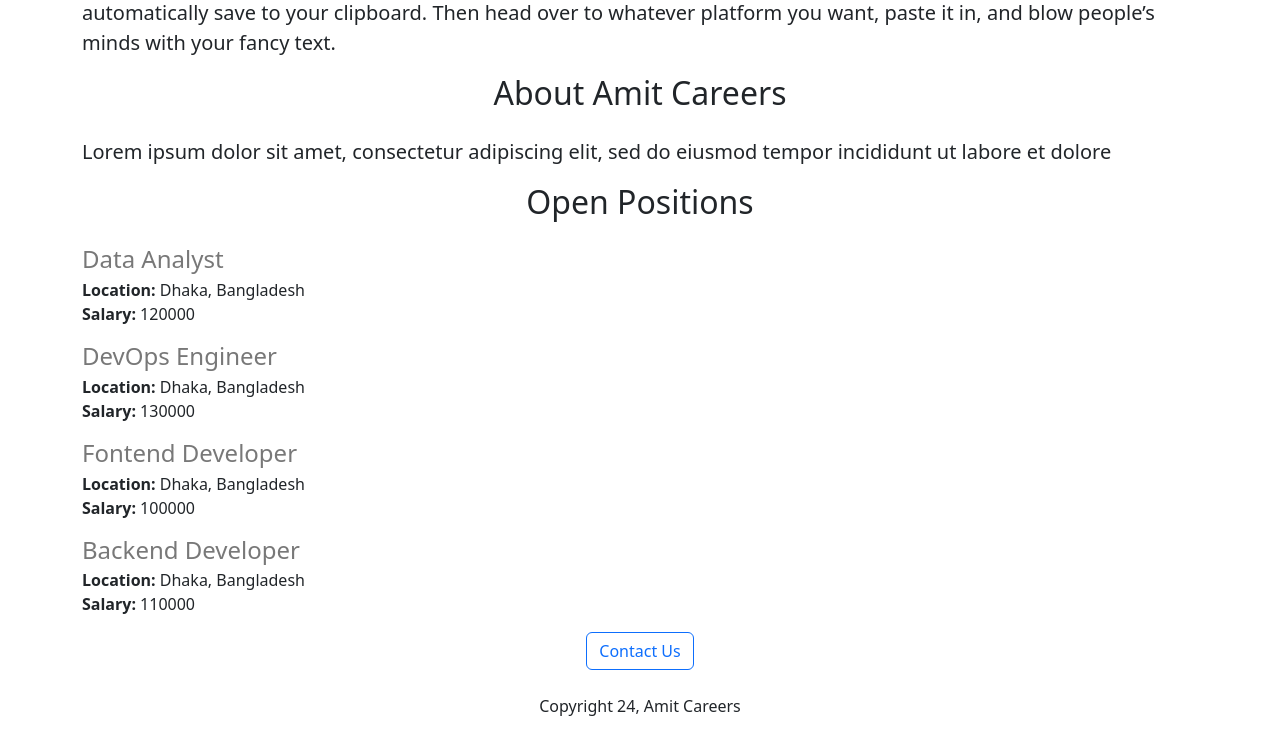
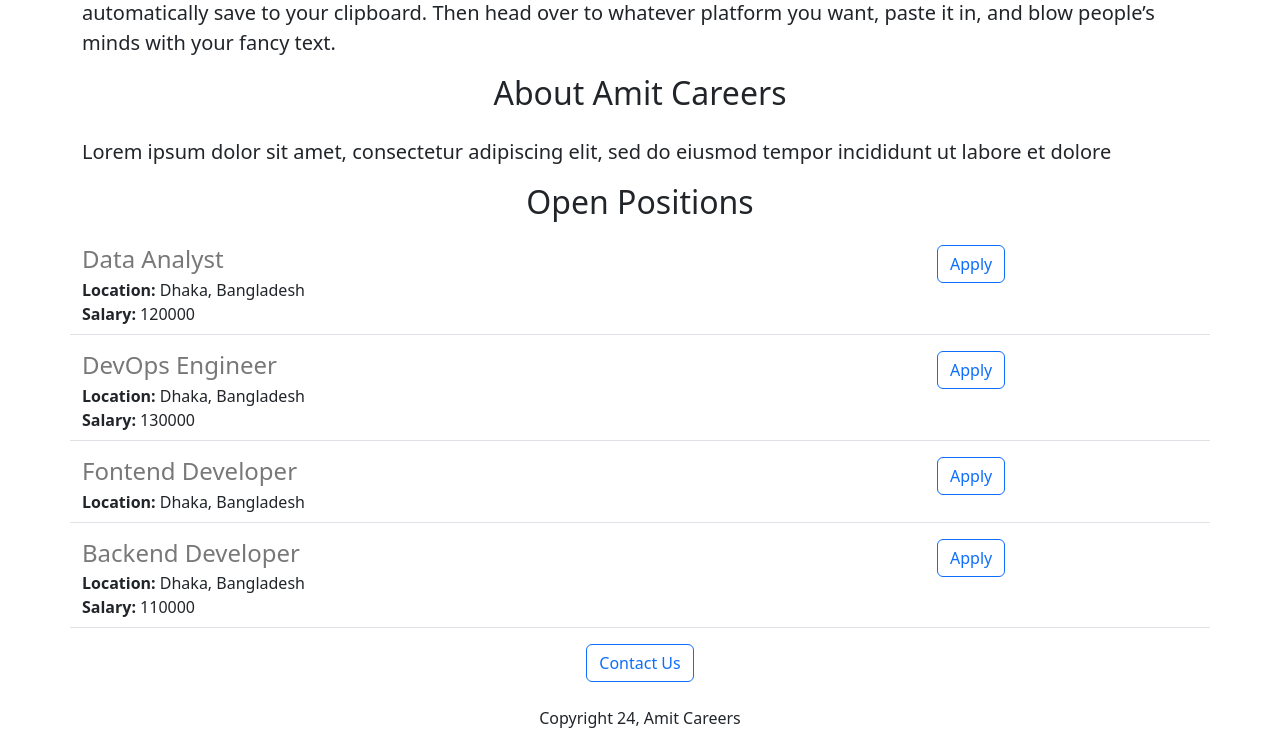
Before and after one commit to sarkeramit2092/flask-web-app, a Flask app: page / in a window 1280 px wide. Shown: the part 792-1538 px from the top of the page. Before the commit the page ends 1508 px from the top, so only its background shows below. Run offline with Flask 3, Linux system fonts and the light colour scheme.

Commit message:
add jobitem.html file

```diff
--- a/app.py
+++ b/app.py
@@ -19,7 +19,7 @@
         "id": 3,
         "title": "Fontend Developer",
         "location": "Dhaka, Bangladesh",
-        "salary": "100000"
+        #"salary": "100000"
     },
     {
         "id": 4,
--- a/templates/home.html
+++ b/templates/home.html
@@ -35,11 +35,7 @@
 
       <div>
         {% for job in jobs %}
-         <div style="margin-bottom:16px">
-           <h4 style="color:rgb(120,120,120) ;margin-bottom:4px">{{job['title']}}</h4>
-           <div><b>Location:</b> {{job['location']}}</div>
-           <div><b>Salary:</b> {{job['salary']}}</div>
-         </div>
+         {% include 'jobitem.html' %}
         {% endfor %}
       </div>
 
--- /dev/null
+++ b/templates/jobitem.html
@@ -0,0 +1,18 @@
+<div class="border-bottom row" style="margin-bottom:16px;padding-bottom:8px;">
+  <div class="col-9">
+     <h4 style="color:rgb(120,120,120) ;margin-bottom:4px">
+       {{job['title']}}
+     </h4>
+     <div><b>Location:</b>
+       {{job['location']}}
+     </div>
+     {% if "salary" in job%}
+     <div><b>Salary:</b>
+       {{job['salary']}}
+     </div>
+     {% endif %}
+  </div>
+  <div class="col-3">
+    <button class="btn btn-outline-primary">Apply</button>
+  </div>
+ </div>
```
